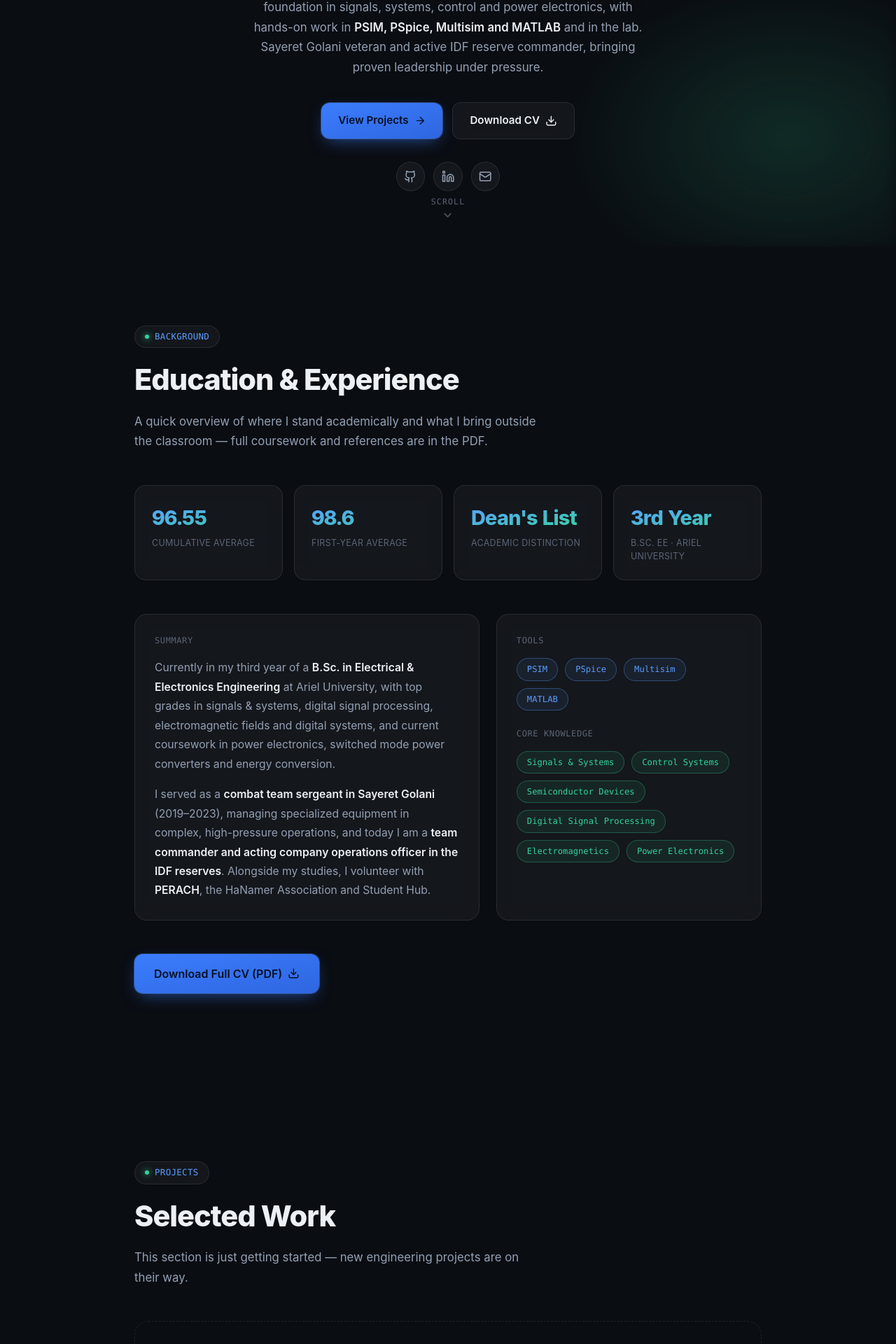
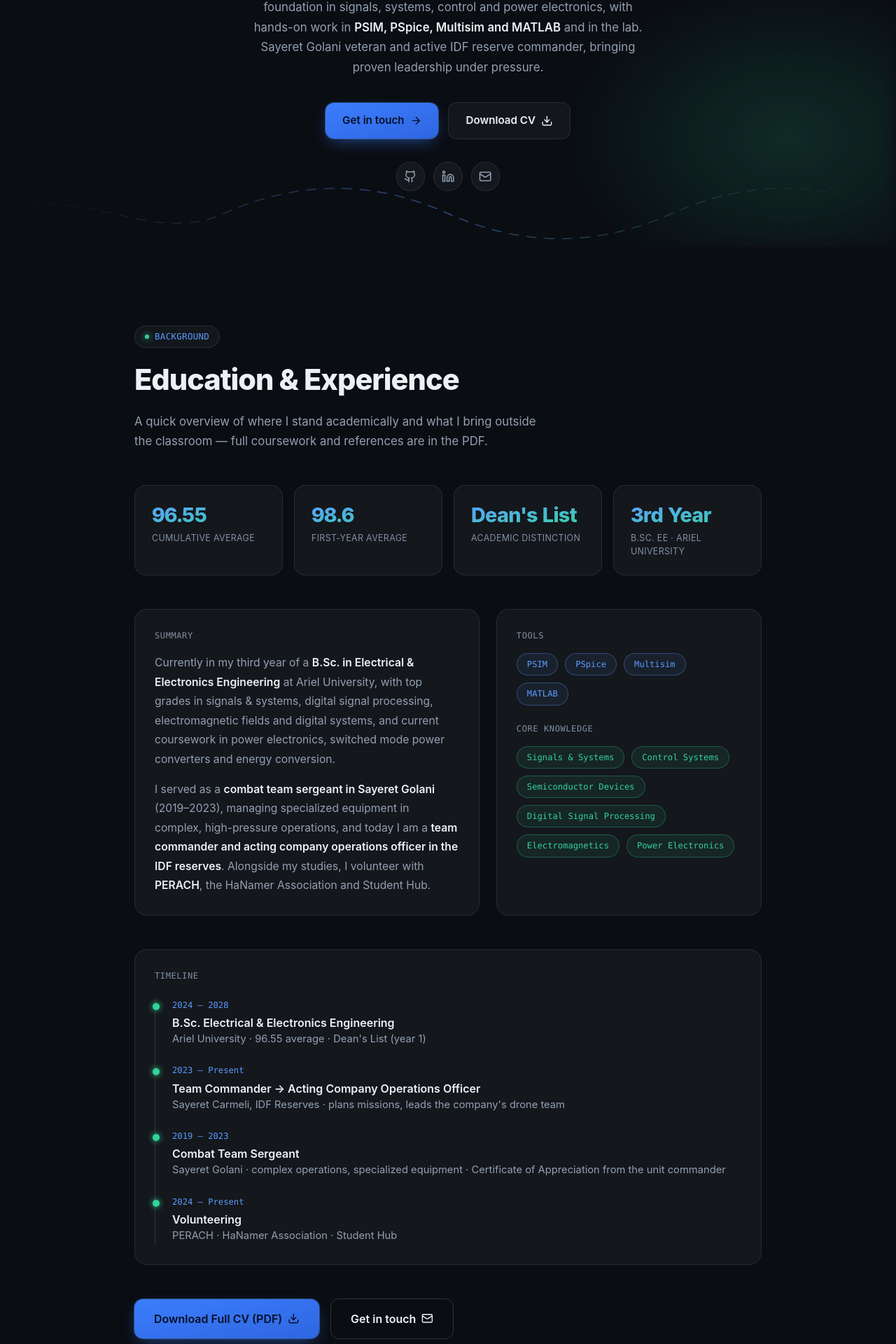
Before and after one commit to liav-pinhas/liav-portfolio, a React (Vite) app: page / in a window 1280 px wide. Shown: the part 589-2509 px from the top of the page at 70% size. Built offline with nearby package versions, Linux system fonts and the light colour scheme.

Commit message:
Design pass: share metadata, contrast, timeline, contact CTA, waveform accent
Co-Authored-By: Claude Sonnet 5.5 <noreply@anthropic.com>
Claude-Session: https://claude.ai/code/session_01SGmc4rJ1Z4uNNNYo5DwG8B

```diff
--- a/src/CV.jsx
+++ b/src/CV.jsx
@@ -1,4 +1,4 @@
-import { Download } from "lucide-react";
+import { Download, Mail } from "lucide-react";
 
 // Same design tokens as Hero.jsx — see that file's header comment.
 // This section is a self-contained "Background" block: a stat row, a bio
@@ -21,6 +21,13 @@ const CORE_KNOWLEDGE = [
   "Power Electronics",
 ];
 
+const TIMELINE = [
+  { years: "2024 – 2028", title: "B.Sc. Electrical & Electronics Engineering", detail: "Ariel University · 96.55 average · Dean's List (year 1)" },
+  { years: "2023 – Present", title: "Team Commander → Acting Company Operations Officer", detail: "Sayeret Carmeli, IDF Reserves · plans missions, leads the company's drone team" },
+  { years: "2019 – 2023", title: "Combat Team Sergeant", detail: "Sayeret Golani · complex operations, specialized equipment · Certificate of Appreciation from the unit commander" },
+  { years: "2024 – Present", title: "Volunteering", detail: "PERACH · HaNamer Association · Student Hub" },
+];
+
 function Tag({ children, variant }) {
   const styles =
     variant === "tool"
@@ -37,11 +44,11 @@ function Tag({ children, variant }) {
 
 function StatCard({ value, label }) {
   return (
-    <div className="flex flex-col gap-1.5 rounded-2xl border border-white/[0.09] bg-white/[0.045] p-6 backdrop-blur-md transition hover:-translate-y-0.5 hover:border-white/[0.16]">
-      <span className="bg-gradient-to-br from-[#5b9dff] to-[#34d399] bg-clip-text text-[1.8rem] font-extrabold tracking-tight text-transparent [font-variant-numeric:tabular-nums]">
+    <div className="flex flex-col gap-1.5 rounded-2xl border border-white/[0.09] bg-white/[0.045] p-4 sm:p-6 backdrop-blur-md transition hover:-translate-y-0.5 hover:border-white/[0.16]">
+      <span className="bg-gradient-to-br from-[#5b9dff] to-[#34d399] bg-clip-text block max-w-full text-[clamp(1.1rem,4.4vw,1.8rem)] leading-tight font-extrabold tracking-tight text-transparent [font-variant-numeric:tabular-nums]">
         {value}
       </span>
-      <span className="text-[0.78rem] uppercase tracking-wide text-[#5b6576]">{label}</span>
+      <span className="text-[0.78rem] uppercase tracking-wide text-[#8190a5]">{label}</span>
     </div>
   );
 }
@@ -73,7 +80,7 @@ export default function CV() {
 
         <div className="grid grid-cols-1 items-start gap-6 md:grid-cols-[1.3fr_1fr]">
           <div className="h-full rounded-[1.1rem] border border-white/[0.09] bg-white/[0.045] p-7 backdrop-blur-md">
-            <p className="mb-4 font-mono text-[0.75rem] uppercase tracking-wider text-[#5b6576]">Summary</p>
+            <p className="mb-4 font-mono text-[0.75rem] uppercase tracking-wider text-[#8190a5]">Summary</p>
             <p className="mb-4 text-[0.98rem] leading-[1.75] text-[#93a0b3]">
               Currently in my third year of a{" "}
               <strong className="font-semibold text-[#edf1f6]">
@@ -98,7 +105,7 @@ export default function CV() {
           </div>
 
           <div className="h-full rounded-[1.1rem] border border-white/[0.09] bg-white/[0.045] p-7 backdrop-blur-md">
-            <p className="mb-4 font-mono text-[0.75rem] uppercase tracking-wider text-[#5b6576]">Tools</p>
+            <p className="mb-4 font-mono text-[0.75rem] uppercase tracking-wider text-[#8190a5]">Tools</p>
             <div className="flex flex-wrap gap-2.5">
               {TOOLS.map((t) => (
                 <Tag key={t} variant="tool">
@@ -106,7 +113,7 @@ export default function CV() {
                 </Tag>
               ))}
             </div>
-            <p className="mb-4 mt-6 font-mono text-[0.75rem] uppercase tracking-wider text-[#5b6576]">
+            <p className="mb-4 mt-6 font-mono text-[0.75rem] uppercase tracking-wider text-[#8190a5]">
               Core Knowledge
             </p>
             <div className="flex flex-wrap gap-2.5">
@@ -119,6 +126,21 @@ export default function CV() {
           </div>
         </div>
 
+
+        <div className="rounded-[1.1rem] border border-white/[0.09] bg-white/[0.045] p-7 backdrop-blur-md">
+          <p className="mb-6 font-mono text-[0.75rem] uppercase tracking-wider text-[#8190a5]">Timeline</p>
+          <ol className="relative flex flex-col gap-6 border-l border-white/[0.12] pl-6">
+            {TIMELINE.map((t) => (
+              <li key={t.title} className="relative">
+                <span className="absolute -left-[1.78rem] top-1.5 h-2.5 w-2.5 rounded-full bg-[#34d399] shadow-[0_0_8px_#34d399]" />
+                <p className="font-mono text-[0.76rem] text-[#5b9dff]">{t.years}</p>
+                <p className="mt-1 font-semibold text-[#edf1f6]">{t.title}</p>
+                <p className="text-[0.92rem] leading-[1.6] text-[#93a0b3]">{t.detail}</p>
+              </li>
+            ))}
+          </ol>
+        </div>
+
         <div className="flex flex-wrap items-center gap-4">
           <a
             href="/Liav_Pinhas_CV.pdf"
@@ -128,6 +150,13 @@ export default function CV() {
             Download Full CV (PDF)
             <Download className="h-[1.05rem] w-[1.05rem]" />
           </a>
+          <a
+            href="mailto:liavpinhas@gmail.com"
+            className="inline-flex items-center gap-2 rounded-xl border border-white/[0.16] px-7 py-4 text-[1rem] font-semibold text-[#edf1f6] transition hover:-translate-y-0.5 hover:bg-white/[0.07]"
+          >
+            Get in touch
+            <Mail className="h-[1.05rem] w-[1.05rem]" />
+          </a>
         </div>
       </div>
     </section>
--- a/src/Footer.jsx
+++ b/src/Footer.jsx
@@ -26,7 +26,7 @@ export default function Footer() {
   return (
     <footer className="border-t border-white/[0.09] px-6 py-12">
       <div className="mx-auto flex max-w-4xl flex-wrap items-center justify-between gap-6">
-        <span className="text-[0.85rem] text-[#5b6576]">
+        <span className="text-[0.85rem] text-[#8190a5]">
           © 2026 Liav Pinhas. Built with React &amp; Tailwind.
         </span>
 
@@ -58,7 +58,7 @@ export default function Footer() {
           </a>
         </div>
 
-        <a href="#top" className="font-mono text-[0.76rem] text-[#5b6576] transition hover:text-[#5b9dff]">
+        <a href="#top" className="font-mono text-[0.76rem] text-[#8190a5] transition hover:text-[#5b9dff]">
           BACK TO TOP ↑
         </a>
       </div>
--- a/src/Hero.jsx
+++ b/src/Hero.jsx
@@ -1,4 +1,4 @@
-import { ArrowRight, Download, Mail, ChevronDown } from "lucide-react";
+import { ArrowRight, Download, Mail } from "lucide-react";
 
 // lucide-react dropped brand/logo icons (GitHub, LinkedIn, etc.) — only
 // generic UI icons remain in the package. These two are hand-drawn to match
@@ -66,6 +66,31 @@ export default function Hero() {
         }}
       />
 
+
+      {/* Signature: a slow-moving waveform, a nod to the scope on an EE bench */}
+      <svg
+        aria-hidden="true"
+        viewBox="0 0 1200 120"
+        preserveAspectRatio="none"
+        className="pointer-events-none absolute inset-x-0 bottom-0 -z-10 h-24 w-full opacity-40"
+      >
+        <defs>
+          <linearGradient id="wave" x1="0" x2="1">
+            <stop offset="0" stopColor="#5b9dff" stopOpacity="0" />
+            <stop offset="0.5" stopColor="#5b9dff" />
+            <stop offset="1" stopColor="#34d399" stopOpacity="0" />
+          </linearGradient>
+        </defs>
+        <path
+          d="M0 60 C 100 0, 200 120, 300 60 S 500 0, 600 60 S 800 120, 900 60 S 1100 0, 1200 60"
+          fill="none"
+          stroke="url(#wave)"
+          strokeWidth="2"
+          strokeDasharray="14 10"
+          className="animate-[dash_14s_linear_infinite] motion-reduce:animate-none"
+        />
+      </svg>
+
       <div className="flex w-full max-w-3xl flex-col items-center gap-7 text-center">
         {/* Avatar — photo lives at /public/liav-photo.jpg (drop the file from the portfolio
             project folder into your project's public/ dir; adjust the src below if you rename it) */}
@@ -106,10 +131,10 @@ export default function Hero() {
 
         <div className="mt-2 flex flex-wrap items-center justify-center gap-3.5">
           <a
-            href="#projects"
+            href="mailto:liavpinhas@gmail.com"
             className="inline-flex items-center gap-2 rounded-xl bg-gradient-to-br from-[#3b7dfd] to-[#2f66e0] px-6 py-3.5 text-[0.95rem] font-semibold text-[#061024] shadow-[0_0_0_1px_rgba(91,157,255,0.4),0_8px_24px_-8px_rgba(59,125,253,0.65)] transition hover:-translate-y-0.5 hover:shadow-[0_0_0_1px_rgba(91,157,255,0.6),0_10px_32px_-6px_rgba(59,125,253,0.85)] active:translate-y-px"
           >
-            View Projects
+            Get in touch
             <ArrowRight className="h-[1.05rem] w-[1.05rem]" />
           </a>
           <a
@@ -150,10 +175,6 @@ export default function Hero() {
         </div>
       </div>
 
-      <div className="absolute bottom-8 left-1/2 flex -translate-x-1/2 flex-col items-center gap-1.5 font-mono text-[0.72rem] tracking-widest text-[#5b6576]">
-        SCROLL
-        <ChevronDown className="h-[1.1rem] w-[1.1rem] animate-bounce motion-reduce:animate-none" />
-      </div>
     </section>
   );
 }
--- a/src/Projects.jsx
+++ b/src/Projects.jsx
@@ -23,7 +23,7 @@ export default function Projects() {
           </p>
         </div>
 
-        <div className="flex flex-col items-center justify-center gap-3.5 rounded-[1.25rem] border border-dashed border-white/[0.09] px-8 py-16 text-center text-[#5b6576]">
+        <div className="flex flex-col items-center justify-center gap-3.5 rounded-[1.25rem] border border-dashed border-white/[0.09] px-8 py-16 text-center text-[#8190a5]">
           <Plus className="h-8 w-8 text-[#5b9dff] opacity-70" />
           <span className="text-[1.05rem] font-semibold text-[#edf1f6]">More Projects Coming Soon</span>
           <span className="max-w-md text-[0.92rem] leading-[1.6]">
--- a/src/index.css
+++ b/src/index.css
@@ -3,3 +3,7 @@
 body {
   font-family: 'Inter', -apple-system, BlinkMacSystemFont, 'Segoe UI', sans-serif;
 }
+
+@keyframes dash {
+  to { stroke-dashoffset: -480; }
+}
```
Also changed, not shown: index.html (+8 -1 lines).
